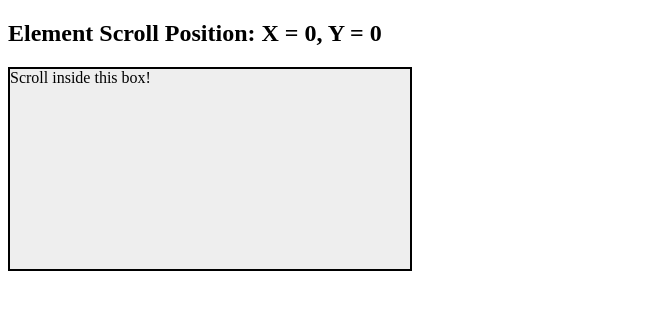
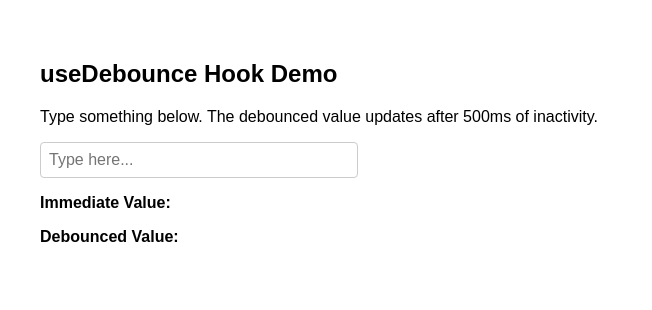
Before and after one commit to Passenger108/react-hooks-wallet, a React (Vite) app: page / in a window 1280 px wide. Shown: the top 310 px of the page, without its empty margins (0-652 px from the left). Built offline with nearby package versions, Linux system fonts and the light colour scheme.

Commit message:
added useDebounce

```diff
--- /dev/null
+++ b/src/hooks/useDebounce/DebounceExample.jsx
@@ -0,0 +1,33 @@
+import React, { useState } from "react";
+import useDebounce from "./useDebounce";
+
+export default function DebounceExample() {
+  const [input, setInput] = useState("");
+  const debouncedInput = useDebounce(input, 500);
+
+  return (
+    <div style={{ padding: "2rem", fontFamily: "sans-serif" }}>
+      <h2>useDebounce Hook Demo</h2>
+      <p>Type something below. The debounced value updates after 500ms of inactivity.</p>
+
+      <input
+        type="text"
+        value={input}
+        onChange={(e) => setInput(e.target.value)}
+        placeholder="Type here..."
+        style={{
+          padding: "0.5rem",
+          width: "300px",
+          fontSize: "1rem",
+          border: "1px solid #ccc",
+          borderRadius: "4px"
+        }}
+      />
+
+      <div style={{ marginTop: "1rem" }}>
+        <p><strong>Immediate Value:</strong> {input}</p>
+        <p><strong>Debounced Value:</strong> {debouncedInput}</p>
+      </div>
+    </div>
+  );
+}
--- /dev/null
+++ b/src/hooks/useDebounce/useDebounce.js
@@ -0,0 +1,15 @@
+import {useState, useEffect} from "react"
+
+export default function useDebounce(value, delay=500) {
+
+    const [debouncedValue, setDebouncedValue]= useState(value);
+
+    useEffect(()=>{
+        const timer = setTimeout(()=>setDebouncedValue(value),delay)
+
+        return ()=> clearTimeout(timer)
+    },[value,delay])
+
+    return debouncedValue;
+
+}
--- a/src/main.jsx
+++ b/src/main.jsx
@@ -1,11 +1,11 @@
 import React from 'react'
 import {createRoot} from 'react-dom/client'
-import ScrollExample from './hooks/useScroll/ScrollExample'
+import DebounceExample from './hooks/useDebounce/DebounceExample'
 
 
 // Temporary dev playground
 const App = () => {
-  return <ScrollExample/>
+  return <DebounceExample/>
 }
 
 createRoot(document.getElementById('root'))
```
Also changed, not shown: src/hooks/useDebounce/READ.md (added, +20 -0 lines), src/hooks/useMediaQuery/README.md (renamed from src/hooks/useMediaQuery/useMediaQuery.md).
